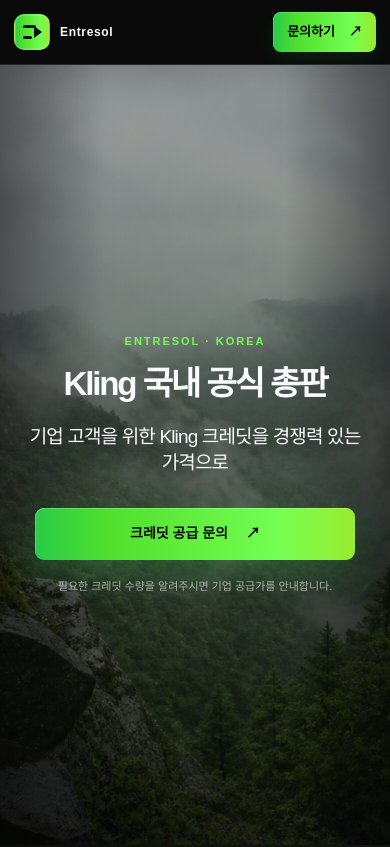
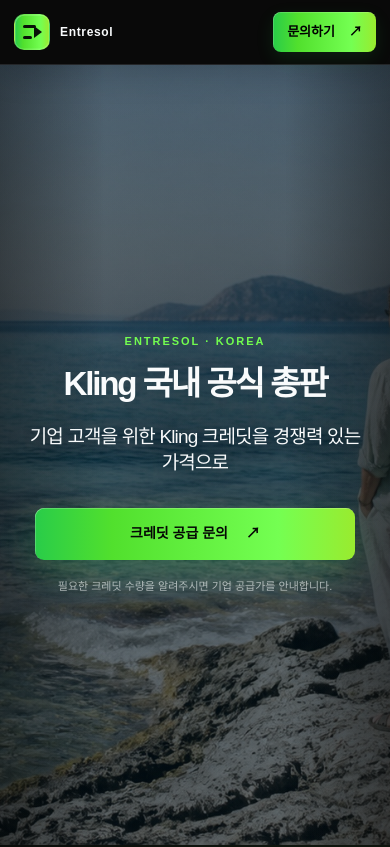
Before and after one commit to Username260104/KlingTest, a Next.js app: page / in a window 390 px wide. Shown: the top 847 px of the page. Built offline with nearby package versions, Linux system fonts and the light colour scheme.

Commit message:
Use fresh coastal lifestyle hero

```diff
--- a/app/globals.css
+++ b/app/globals.css
@@ -2352,9 +2352,9 @@
   overflow: hidden;
   padding: 96px 24px 72px;
   background-image:
-    radial-gradient(circle at 50% 44%, rgb(116 255 82 / 8%), transparent 32rem),
-    linear-gradient(180deg, rgb(4 5 5 / 24%) 0%, rgb(4 5 5 / 42%) 56%, rgb(4 5 5 / 76%) 100%),
-    url("/hero-forest-photo-v3.jpg");
+    radial-gradient(circle at 50% 44%, rgb(1 18 28 / 42%), transparent 34rem),
+    linear-gradient(180deg, rgb(2 18 26 / 32%) 0%, rgb(2 18 26 / 44%) 56%, rgb(2 18 26 / 58%) 100%),
+    url("/hero-coast-person-v4.jpg");
   background-position: center 52%;
   background-size: cover;
 }
@@ -2857,7 +2857,7 @@
 @media (max-width: 900px) {
   .official-hero {
     min-height: 760px;
-    background-position: 44% center;
+    background-position: 72% center;
   }
 
   .supply-option-grid,
@@ -2900,7 +2900,7 @@
   .official-hero {
     min-height: calc(100svh - 64px);
     padding: 72px 20px 54px;
-    background-position: 40% center;
+    background-position: 72% center;
   }
 
   .official-hero-label {
--- a/app/page.tsx
+++ b/app/page.tsx
@@ -143,10 +143,10 @@
       <section
         className="official-hero"
         aria-labelledby="official-hero-title"
-        data-hero-version="forest-v3"
+        data-hero-version="coast-v4"
         style={{
           backgroundImage:
-            'radial-gradient(circle at 50% 44%, rgb(116 255 82 / 8%), transparent 32rem), linear-gradient(180deg, rgb(4 5 5 / 24%) 0%, rgb(4 5 5 / 42%) 56%, rgb(4 5 5 / 76%) 100%), url("/hero-forest-photo-v3.jpg")',
+            'radial-gradient(circle at 50% 44%, rgb(1 18 28 / 42%), transparent 34rem), linear-gradient(180deg, rgb(2 18 26 / 32%) 0%, rgb(2 18 26 / 44%) 56%, rgb(2 18 26 / 58%) 100%), url("/hero-coast-person-v4.jpg")',
         }}
       >
         <div className="official-hero-content">
```
Also changed, not shown: public/hero-coast-person-v4.jpg (added), 1 other file (tests, documents, lock files or other folders).
